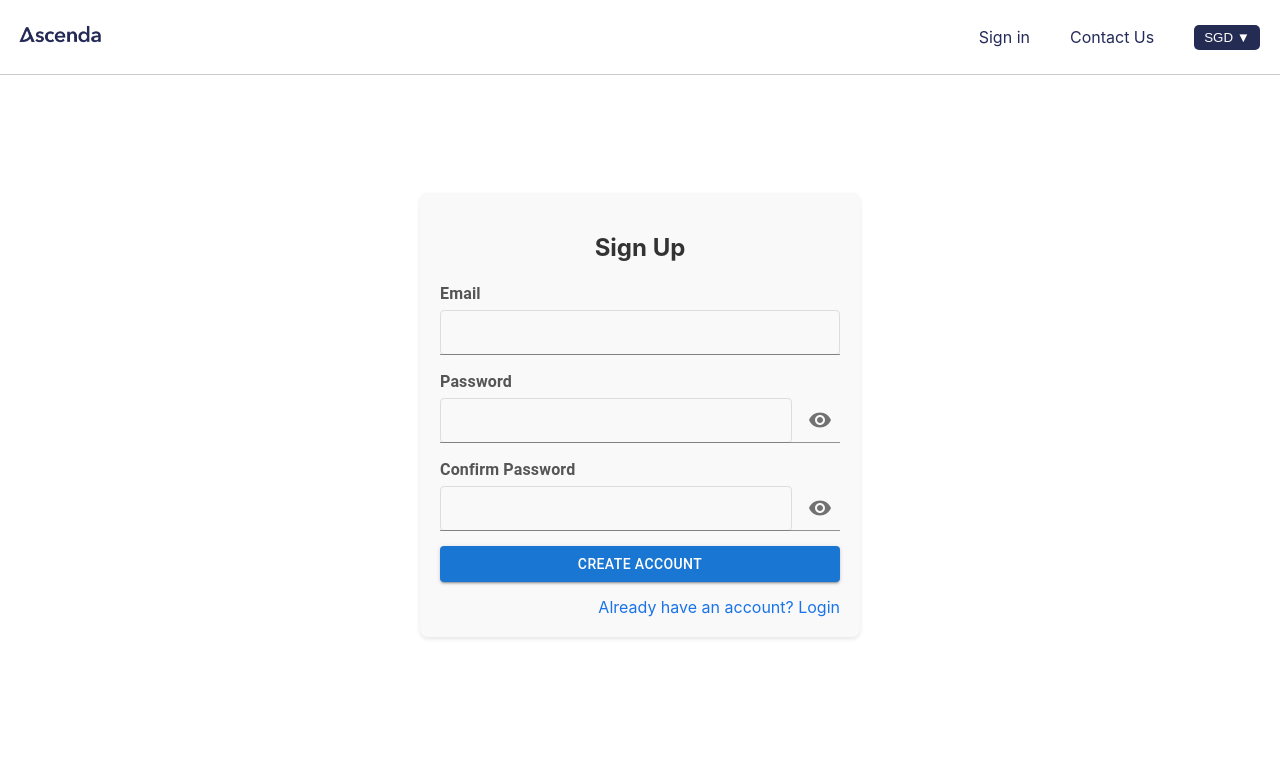
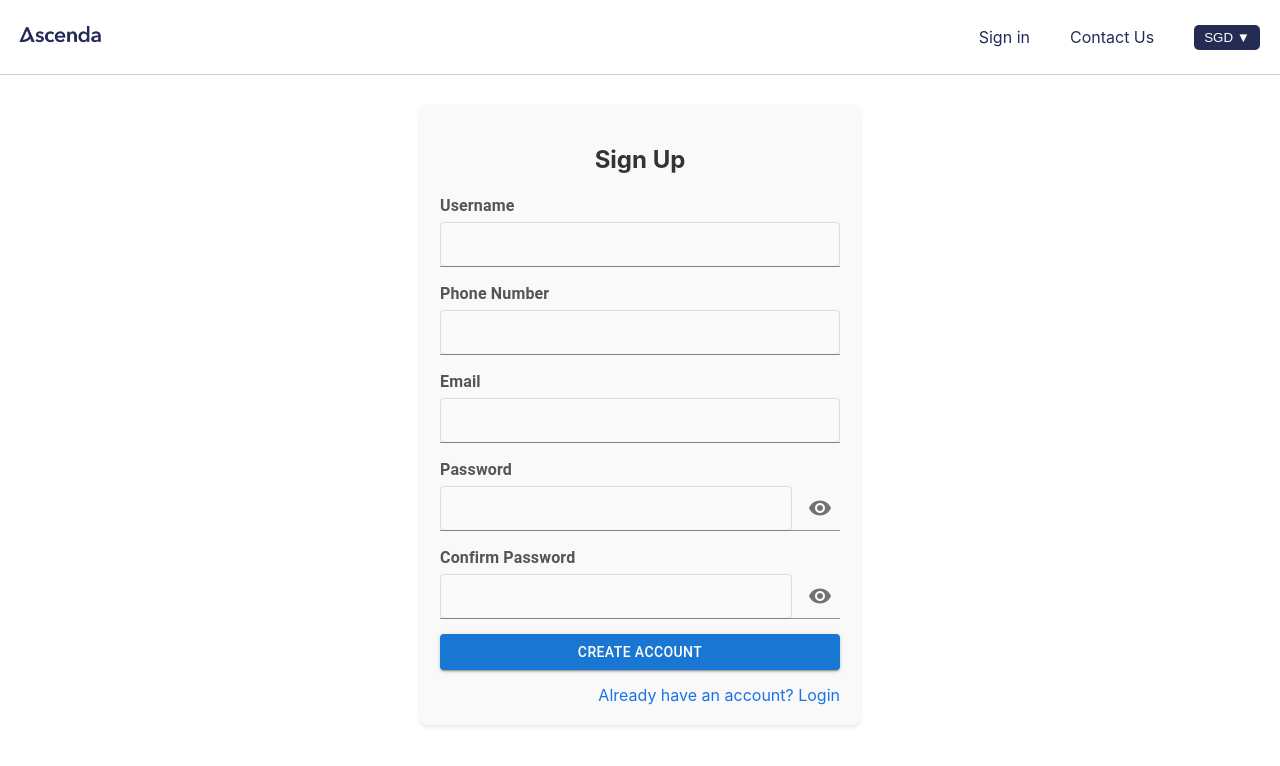
Before and after one commit to Jungstershark/TripLodge, a React (Create React App) app in the folder client/: page /signup in a window 1280 px wide. Shown: the top 766 px of the page. Built offline with nearby package versions, Linux system fonts and the light colour scheme.

Commit message:
Added logic for customer registration to the signup page

```diff
--- a/client/src/UserAuth/signupPage/signupPage.js
+++ b/client/src/UserAuth/signupPage/signupPage.js
@@ -1,7 +1,8 @@
 import React, { useState } from 'react';
 import PageHeader from '../../pageHeader/pageHeader';
 import { validateEmail, validatePassword } from '../validation';
-import { Link } from 'react-router-dom';
+import { Link, useNavigate } from 'react-router-dom';
+import authService from '../authServices/authServices';
 import {
   InputLabel,
   InputAdornment,
@@ -20,9 +21,12 @@ function Signup() {
     confirmPassword: '',
     showPassword: false,
     showConfirmPassword: false,
+    username: '',
+    hp: '',
     passwordStrength: '',
     error: ''
   });
+  const navigate = useNavigate();
 
   const handlePasswordChange = (prop) => (event) => {
     const value = event.target.value;
@@ -49,9 +53,9 @@ function Signup() {
     event.preventDefault();
   };
 
-  const handleSignup = (e) => {
+  const handleSignup = async (e) => {
     e.preventDefault();
-    const { email, password, confirmPassword } = values;
+    const { email, password, confirmPassword, username, hp } = values;
     if (!validateEmail(email)) {
       setValues((prevValues) => ({ ...prevValues, error: 'Please enter a valid email address.' }));
       return;
@@ -65,8 +69,23 @@ function Signup() {
       return;
     }
     setValues((prevValues) => ({ ...prevValues, error: '' }));
-    // Handle signup logic here
-    console.log('Email:', email, 'Password:', password);
+
+    try {
+      const data = await authService.register(email, password, username, hp);
+      if (data.success) {
+        console.log('Registration successful');
+        navigate('/');  // Redirect to the desired page upon successful registration
+      } else {
+        setValues((prevValues) => ({ ...prevValues, error: data.message }));
+      }
+    } catch (error) {
+      console.error('Error:', error);
+      if (error.response && error.response.data) {
+        setValues((prevValues) => ({ ...prevValues, error: error.response.data.message }));
+      } else {
+        setValues((prevValues) => ({ ...prevValues, error: 'An error occurred. Please try again later.' }));
+      }
+    }
   };
 
   return (
@@ -76,6 +95,28 @@ function Signup() {
         <form className="signup-form" onSubmit={handleSignup}>
           <h2>Sign Up</h2>
           {values.error && <p className="error-message">{values.error}</p>}
+          <div className="form-group">
+            <InputLabel htmlFor="username">Username</InputLabel>
+            <Input
+              id="username"
+              type="text"
+              value={values.username}
+              onChange={handlePasswordChange('username')}
+              fullWidth
+              required
+            />
+          </div>
+          <div className="form-group">
+            <InputLabel htmlFor="hp">Phone Number</InputLabel>
+            <Input
+              id="hp"
+              type="text"
+              value={values.hp}
+              onChange={handlePasswordChange('hp')}
+              fullWidth
+              required
+            />
+          </div>
           <div className="form-group">
             <InputLabel htmlFor="email">Email</InputLabel>
             <Input
```
